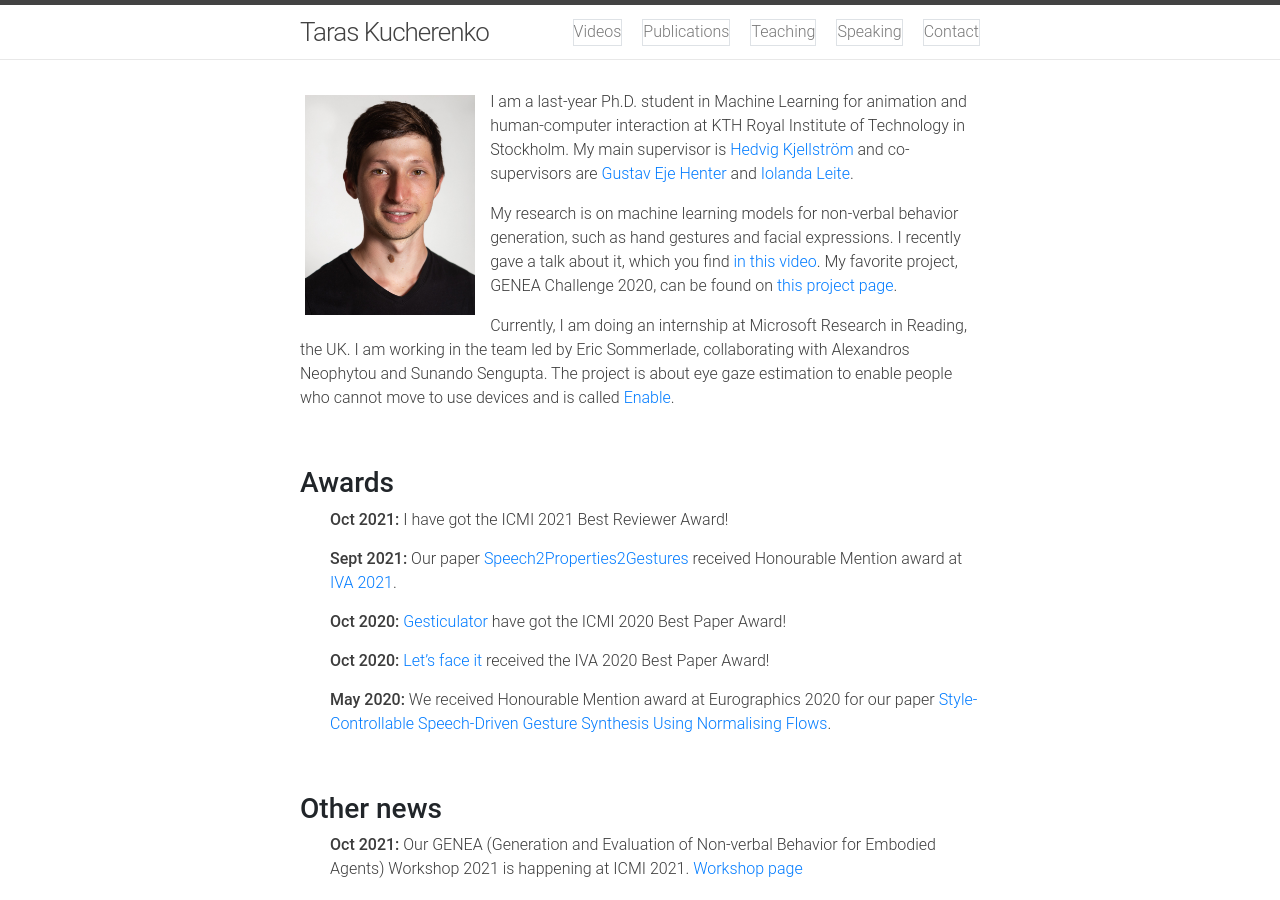
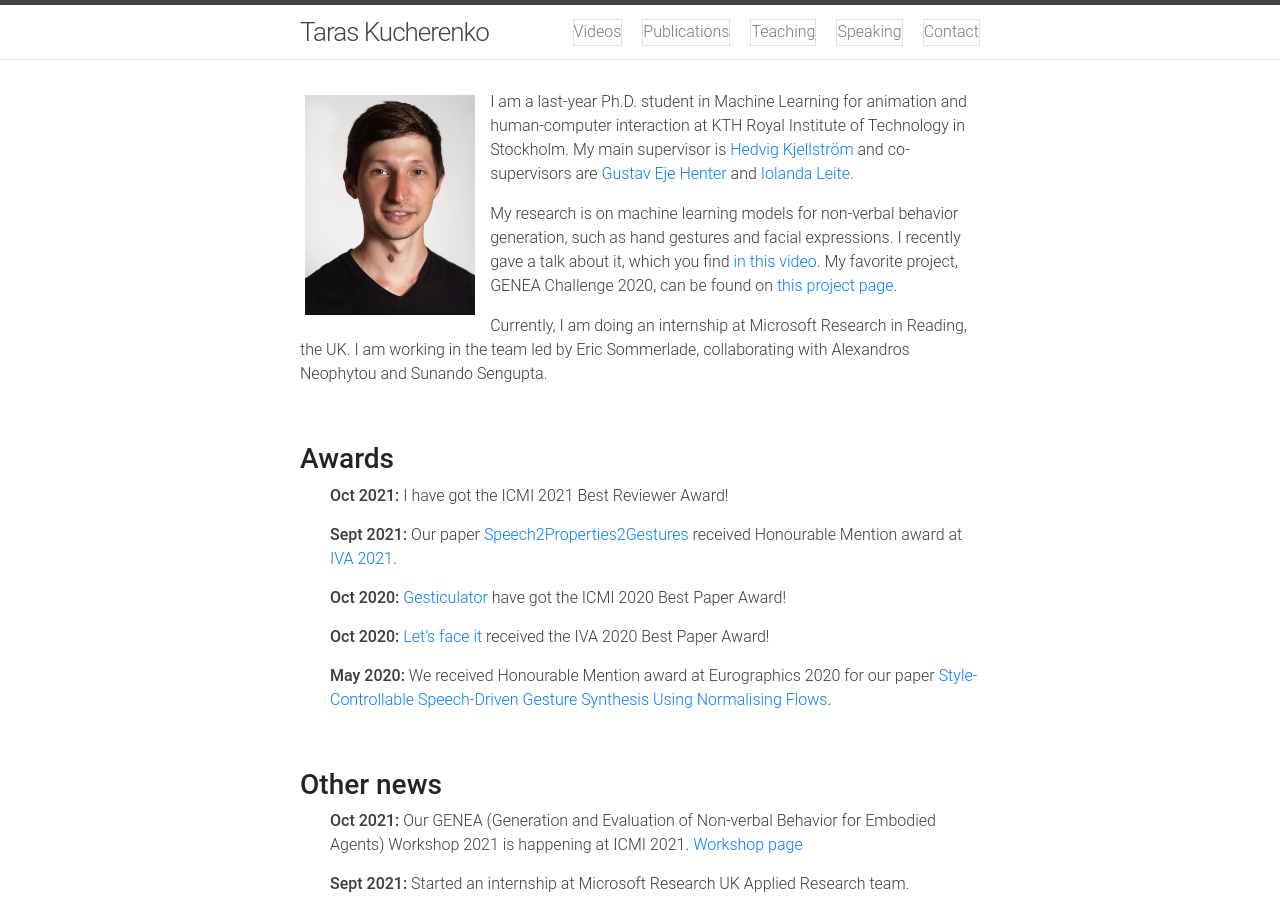
Before and after one commit to Svito-zar/Svito-zar.github.io, a Jekyll site: the page built from index.md, in a window 1280 px wide and 900 px high. Built offline with Jekyll 4.4.1, drawn with Linux system fonts in a browser that asks for light colours; nearby versions of some CDN libraries.

Commit message:
Update front page

```diff
--- a/index.md
+++ b/index.md
@@ -18,7 +18,7 @@
 
 My research is on machine learning models for non-verbal behavior generation, such as hand gestures and facial expressions. I recently gave a talk about it, which you find [in this video](https://youtu.be/JeMwtr8pxcc). My favorite project, GENEA Challenge 2020, can be found on [this project page](https://svito-zar.github.io/GENEAchallenge2020/).
 
-Currently, I am doing an internship at Microsoft Research in Reading, the UK. I am working in the team led by Eric Sommerlade, collaborating with Alexandros Neophytou and Sunando Sengupta. The project is about eye gaze estimation to enable people who cannot move to use devices and is called [Enable](https://www.microsoft.com/en-us/research/group/enable/).
+Currently, I am doing an internship at Microsoft Research in Reading, the UK. I am working in the team led by Eric Sommerlade, collaborating with Alexandros Neophytou and Sunando Sengupta.
 
 
 
```
